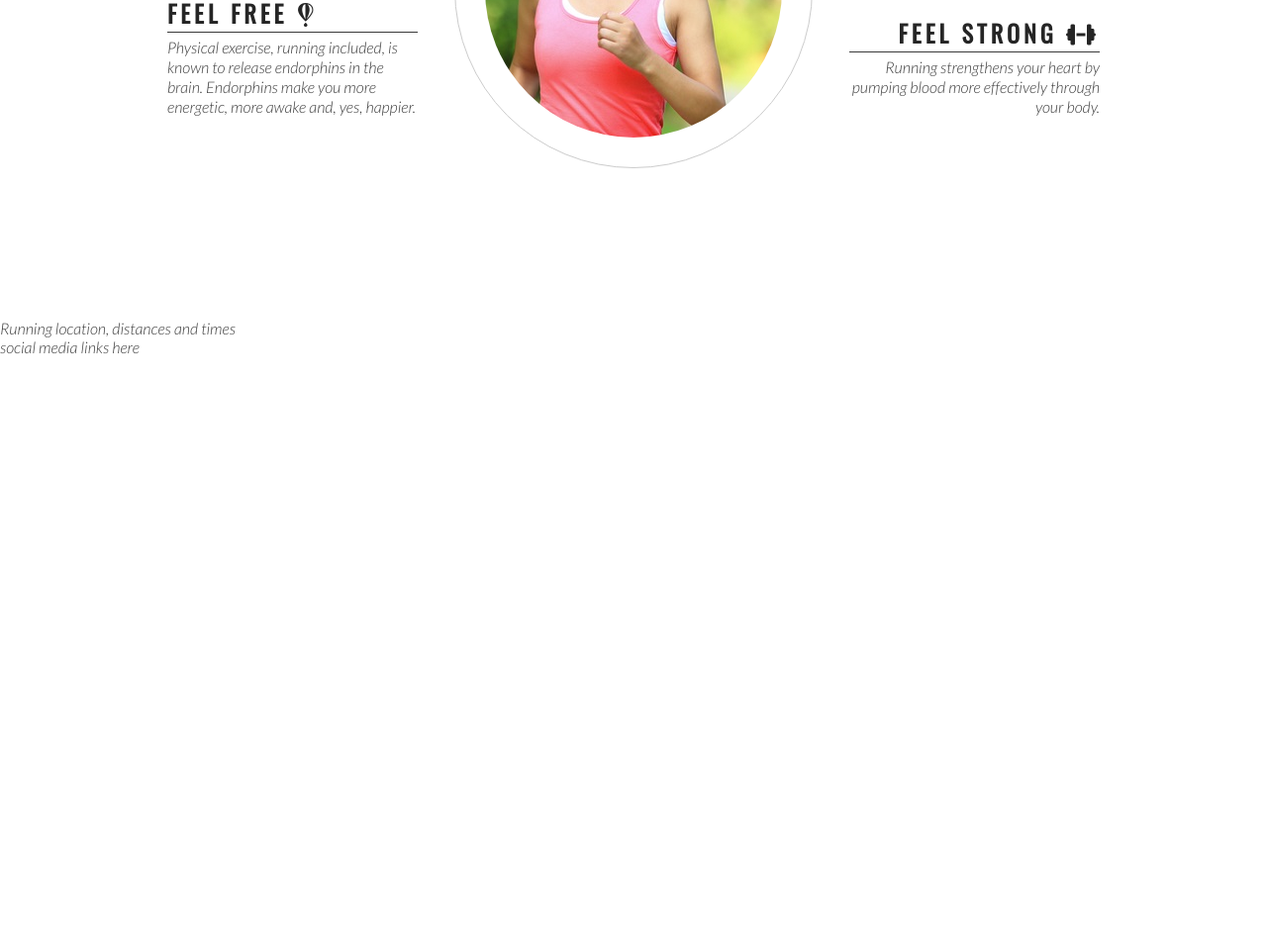
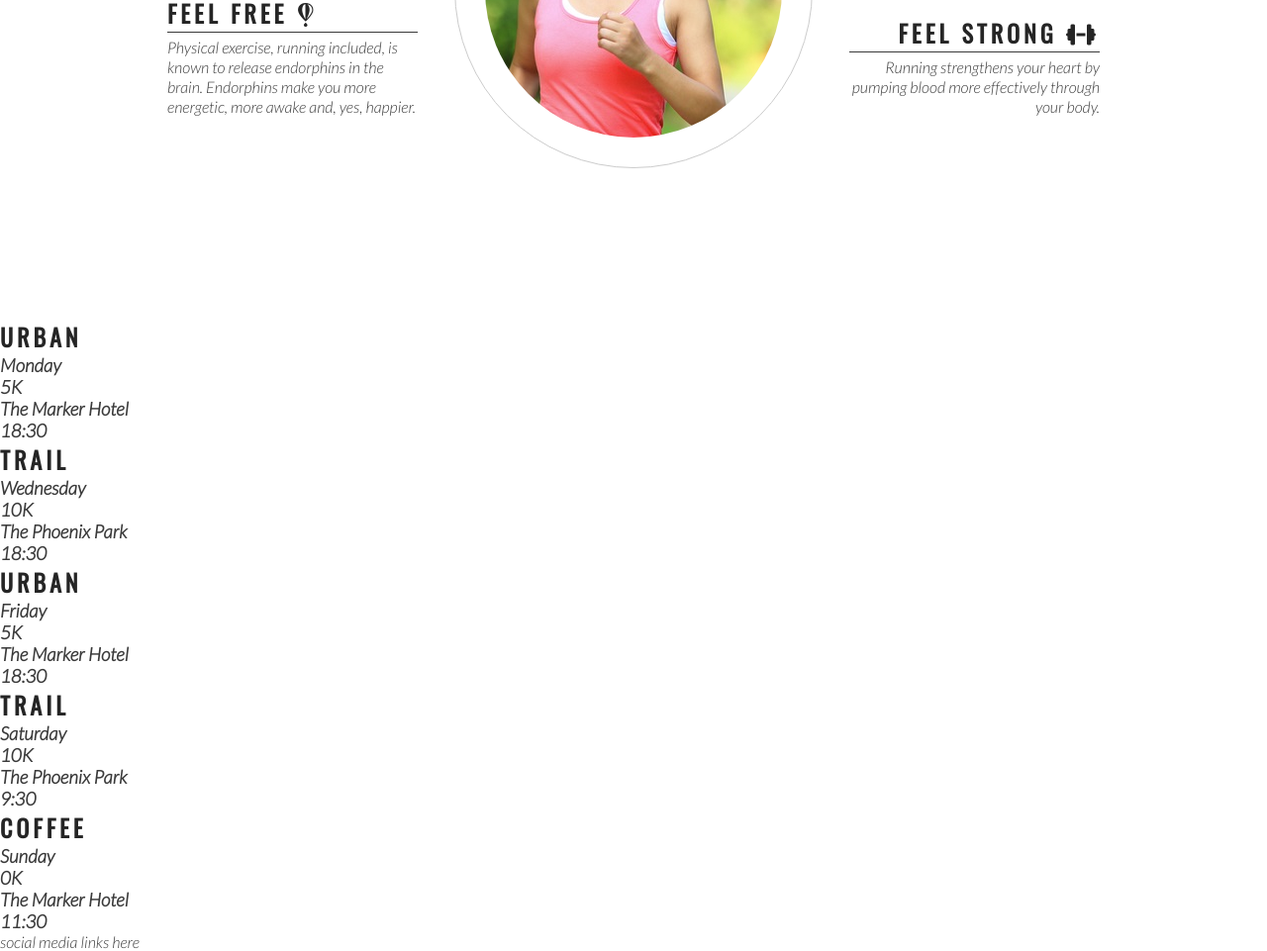
Before and after one commit to Joh201/love-running, a plain HTML site: page index.html in a window 1280 px wide. Shown: the part 973-1934 px from the top of the page at 99% size. Before the commit the page ends 1333 px from the top, so only its background shows below. Drawn offline with nearby package versions, Linux system fonts and the light colour scheme.

Commit message:
Add meet up times main structure

```diff
--- a/assets/css/style.css
+++ b/assets/css/style.css
@@ -186,5 +186,12 @@ hr{
     background: url(../images/ethos-center-image.jpg) no-repeat center center;
     height: 100%;
     border-radius: 50%;
+}
 
+.move-right{
+    width: 300px;
+    height: 300px;
+    bottom: 300px;
+    left:300px;
+    position:relative
 }
--- a/index.html
+++ b/index.html
@@ -80,7 +80,45 @@
         </div>
     </section>
     <section>
-        Running location, distances and times
+        <div>
+            <h2>Urban</h2>
+            <h3>Monday</h3>
+            <h3>5K</h3>
+            <h3>The Marker Hotel</h3>
+            <h3>18:30</h3>
+        </div>
+
+        <div>
+            <h2>Trail</h2>
+            <h3>Wednesday</h3>
+            <h3>10K</h3>
+            <h3>The Phoenix Park</h3>
+            <h3>18:30</h3>
+        </div>
+
+        <div>
+            <h2>Urban</h2>
+            <h3>Friday</h3>
+            <h3>5K</h3>
+            <h3>The Marker Hotel</h3>
+            <h3>18:30</h3>
+        </div>
+
+        <div>
+            <h2>Trail</h2>
+            <h3>Saturday</h3>
+            <h3>10K</h3>
+            <h3>The Phoenix Park</h3>
+            <h3>9:30</h3>
+        </div>
+
+        <div >
+            <h2>Coffee</h2>
+            <h3>Sunday</h3>
+            <h3>0K</h3>
+            <h3>The Marker Hotel</h3>
+            <h3>11:30</h3>
+        </div>
     </section>
     <footer>
         social media links here
```
